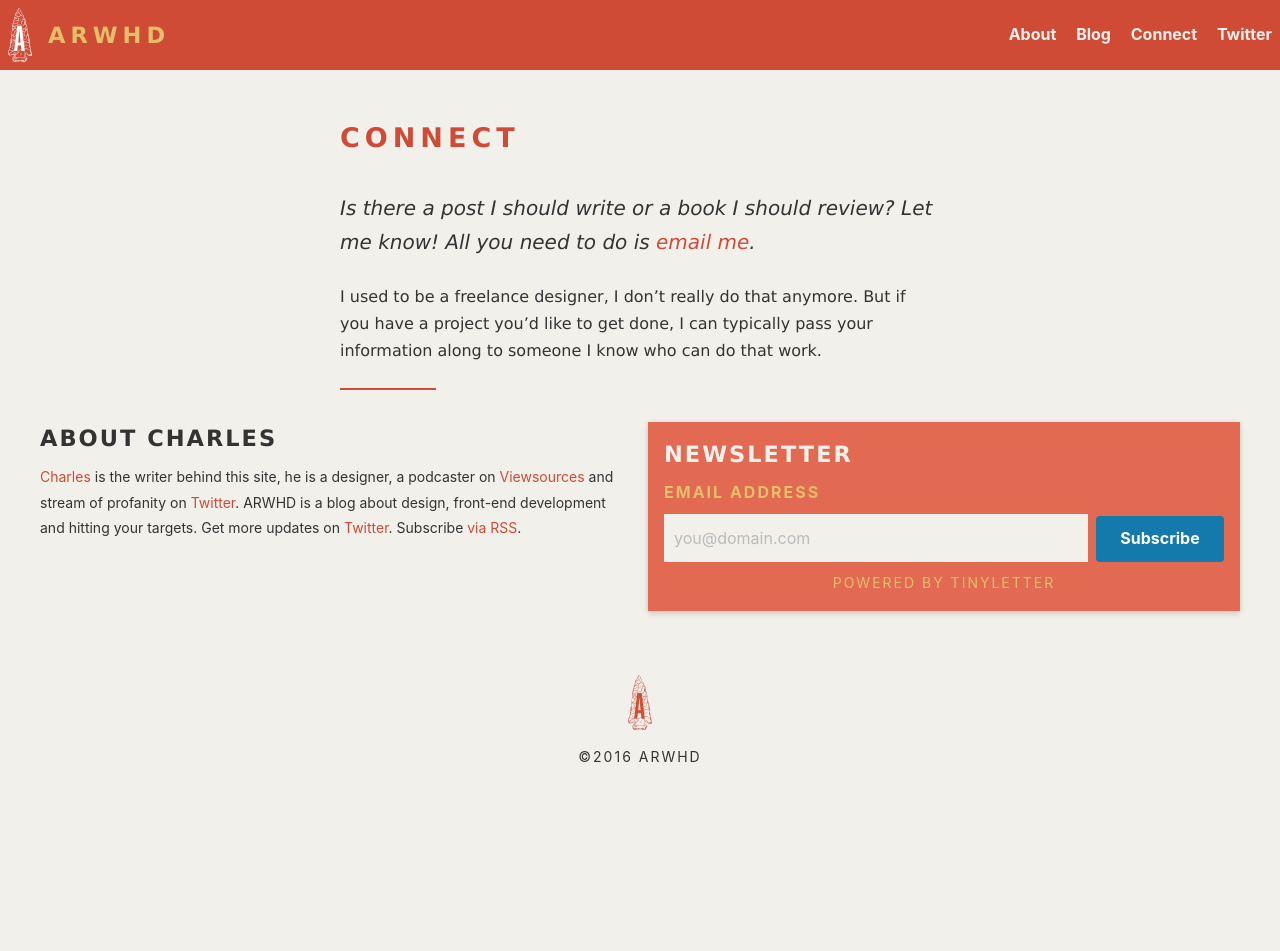
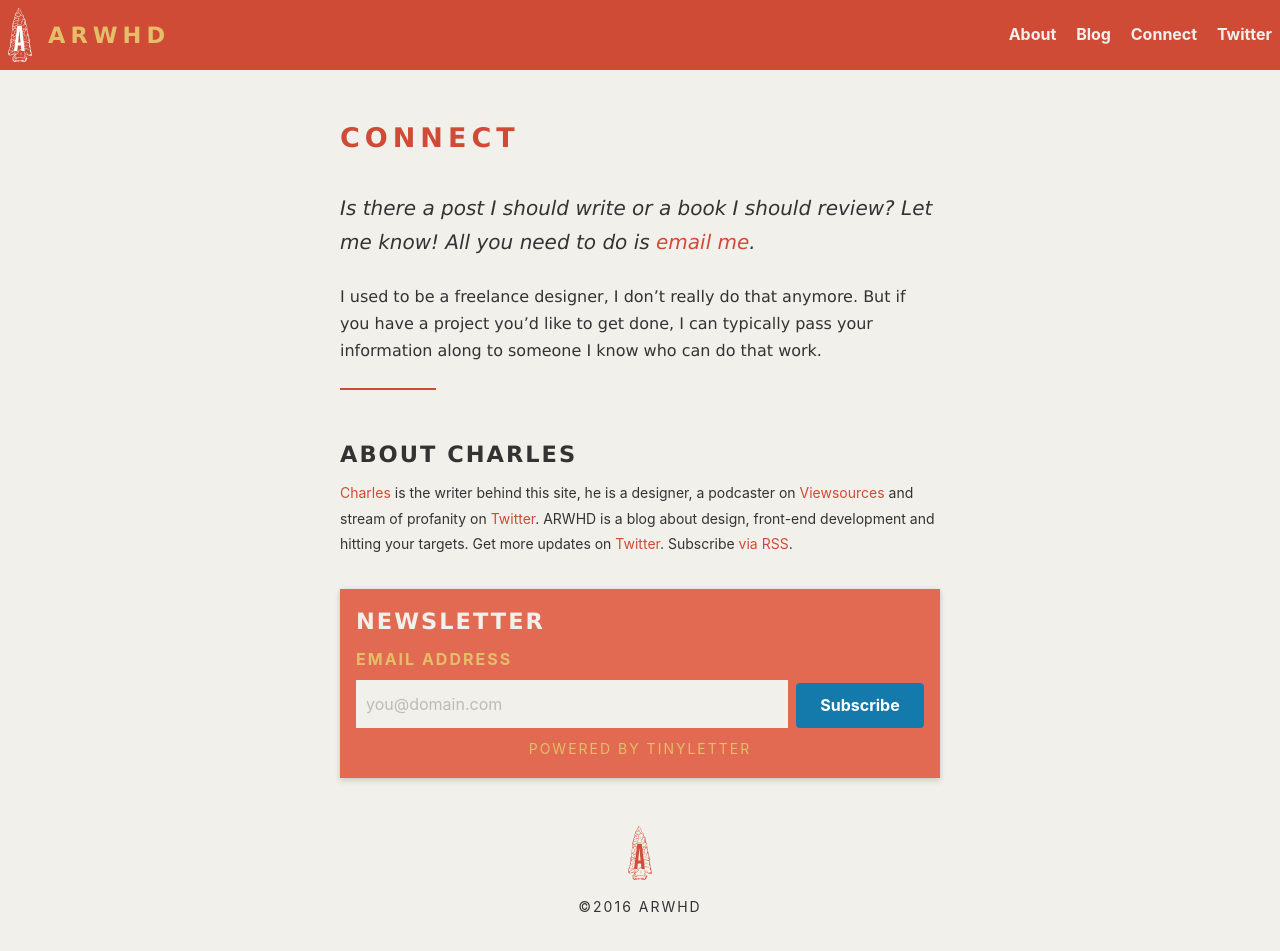
Before and after one commit to charlespeters/ARWHD, a Jekyll site: the page built from connect.md, in a window 1280 px wide. Built offline with Jekyll 4.4.1, drawn with Linux system fonts in a browser that asks for light colours; some web fonts are replaced; before the commit the page ends 900 px from its top, so only the background shows below that.

Commit message:
conditional footers

```diff
--- /dev/null
+++ b/_includes/layout-footer-stacked.html
@@ -0,0 +1,10 @@
+<footer class="c-footer u-p3">
+    <section class="o-container--sm u-mx-auto u-mb4">
+      <div class="u-mb4">
+        {% include widget-about.html %}
+    	</div>
+      <div class="u-mb4">
+        {% include widget-nwl.html %}
+      </div>
+    </section>
+</footer>
--- a/_includes/layout-footer.html
+++ b/_includes/layout-footer.html
@@ -1,13 +1,10 @@
-<footer class="c-footer o-container--full u-mx-auto u-mb4 u-p3 u-p0@lg">
-    <section class="u-cf">
-      <div class="o-grid__col--6/12@lg u-pr2@lg u-fl@lg u-mb4">
+<footer class="c-footer u-p3">
+    <section class="o-container--full u-mx-auto u-mb4 u-cf">
+      <div class="o-grid__col--6/12@lg u-pr3@lg u-fl@lg u-mb4">
         {% include widget-about.html %}
     	</div>
-      <div class="o-grid__col--6/12@lg u-pl2@lg u-fl@lg u-mb4">
+      <div class="o-grid__col--6/12@lg u-pl3@lg u-fl@lg u-mb4">
         {% include widget-nwl.html %}
       </div>
     </section>
 </footer>
-
-{% include snippet-copyright.html %}
-{% include snippet-scripts.html %}
--- a/_includes/layout-sidebar.html
+++ b/_includes/layout-sidebar.html
@@ -3,9 +3,6 @@
     {% include widget-links.html %}
   </div>
   <div class="u-mb4">
-    {% include widget-nwl.html %}
-  </div>
-  <div class="u-mb4">
     {% include widget-hire.html %}
   </div>
 </aside>
--- a/_includes/widget-links.html
+++ b/_includes/widget-links.html
@@ -1,4 +1,4 @@
-<h4 class="u-caps u-lt-5 h5 u-mb3">Links</h4>
+<h4 class="h6 u-caps u-lt-2 u-mb2">Links</h4>
 <ul class="list--reset">
   {% for link in site.links %}
     <li class="u-system u-mb2">
--- a/_layouts/default.html
+++ b/_layouts/default.html
@@ -8,7 +8,14 @@
     <main role="main" class="u-p3">
       {{ content }}
     </main>
+    {% if page.home == true %}
+      {% include layout-footer.html %}
+    {% else %}
+      {% include layout-footer-stacked.html %}
+    {% endif %}
 
-    {% include layout-footer.html %}
+
+    {% include snippet-copyright.html %}
+    {% include snippet-scripts.html %}
   </body>
 </html>
```
Also changed, not shown: index.html (+4 -3 lines).
